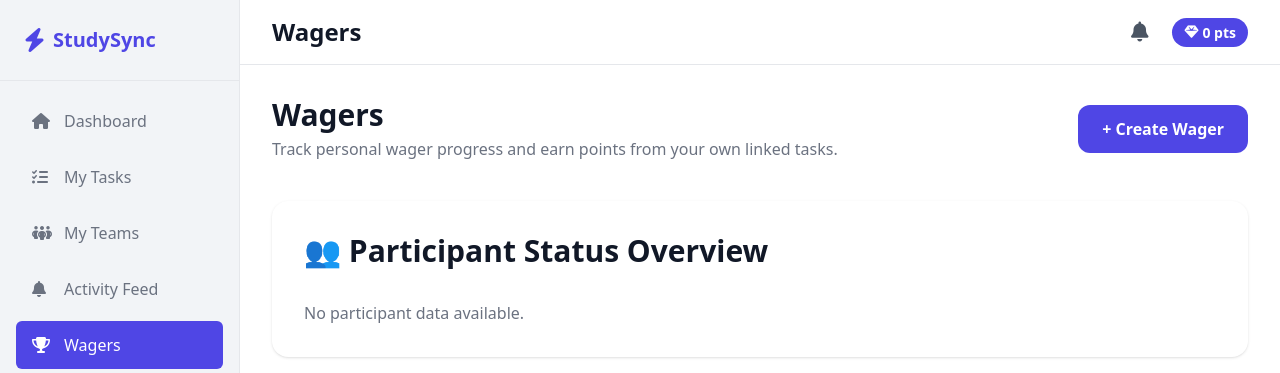
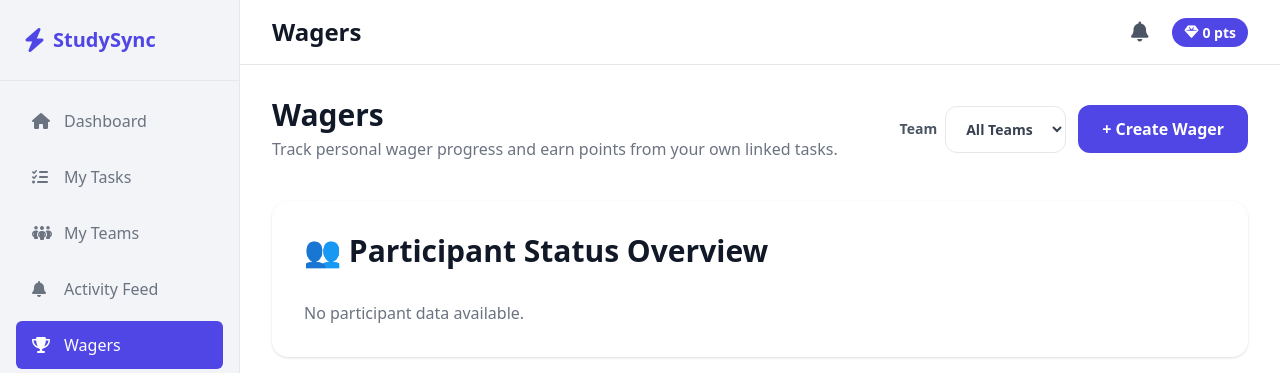
Before and after one commit to dannyc169/Agile-Development-Team-Project, a Flask app: page /wagers in a window 1280 px wide. Shown: the top 373 px of the page. Run offline with Flask 3, Linux system fonts and the light colour scheme; the visitor is signed in with stand-in values (Sample User, id 1); data that the repository does not hold is empty; some libraries are stand-ins or nearby versions.

Commit message:
Add team filter to wager page
Updated wager detail template to improve team filtering functionality and clarify user interface.

```diff
--- a/studysync/app/templates/wagers/detail.html
+++ b/studysync/app/templates/wagers/detail.html
@@ -339,8 +339,10 @@
 {% block content %}
 <div class="space-y-10">
     {#
-      Leaders can switch between their own wagers and all wagers from teams they lead.
-      Regular members only receive the personal view and will not see this toggle.
+      Page toolbar:
+      - Leaders can switch between Personal and Team Members views.
+      - Everyone can filter the current view by team.
+      - The available teams are prepared by the route based on the current scope.
     #}
     <div class="flex flex-col gap-4 lg:flex-row lg:items-center lg:justify-between">
         <div>
@@ -351,21 +353,51 @@
         </div>
 
         <div class="flex flex-wrap items-center gap-3">
+            {% set current_scope = scope|default('personal') %}
+            {% set current_team_id = selected_team_id|default(none) %}
+            {% set current_team_filter = current_team_id if current_team_id else 'all' %}
+
             {% if can_view_team_wagers|default(false) %}
             <div class="flex items-center gap-2 rounded-xl bg-white border border-gray-200 p-1 shadow-sm">
-                <a href="{{ url_for('wagers_detail', scope='personal') }}"
+                <a href="{{ url_for('wagers_detail', scope='personal', team_id=current_team_filter) }}"
                    class="px-4 py-2 rounded-lg text-sm font-semibold transition
-                          {{ 'bg-indigo-600 text-white shadow-sm' if scope|default('personal') == 'personal' else 'text-gray-600 hover:bg-gray-50' }}">
+                          {{ 'bg-indigo-600 text-white shadow-sm' if current_scope == 'personal' else 'text-gray-600 hover:bg-gray-50' }}">
                     Personal
                 </a>
 
-                <a href="{{ url_for('wagers_detail', scope='team') }}"
+                <a href="{{ url_for('wagers_detail', scope='team', team_id=current_team_filter) }}"
                    class="px-4 py-2 rounded-lg text-sm font-semibold transition
-                          {{ 'bg-indigo-600 text-white shadow-sm' if scope|default('personal') == 'team' else 'text-gray-600 hover:bg-gray-50' }}">
+                          {{ 'bg-indigo-600 text-white shadow-sm' if current_scope == 'team' else 'text-gray-600 hover:bg-gray-50' }}">
                     Team Members
                 </a>
             </div>
             {% endif %}
+
+            {# Team filter for the current Wager view. #}
+            <form method="GET"
+                  action="{{ url_for('wagers_detail') }}"
+                  class="flex items-center gap-2">
+                <input type="hidden" name="scope" value="{{ current_scope }}">
+
+                <label for="teamFilter" class="text-sm font-semibold text-gray-600">
+                    Team
+                </label>
+
+                <select id="teamFilter"
+                        name="team_id"
+                        onchange="this.form.submit()"
+                        class="px-4 py-3 bg-white border border-gray-200 rounded-xl text-sm font-semibold text-gray-700 focus:outline-none focus:ring-2 focus:ring-indigo-200 focus:border-indigo-500">
+                    <option value="all" {{ 'selected' if not current_team_id else '' }}>
+                        All Teams
+                    </option>
+
+                    {% for team in team_filter_teams|default([]) %}
+                    <option value="{{ team.id }}" {{ 'selected' if current_team_id == team.id else '' }}>
+                        {{ team.name }}
+                    </option>
+                    {% endfor %}
+                </select>
+            </form>
 
             <a href="{{ url_for('create_wager') }}"
                class="px-6 py-3 bg-indigo-600 text-white rounded-xl font-semibold hover:bg-indigo-700 transition">
@@ -380,6 +412,10 @@
             You are viewing all wagers from teams you lead.
         {% else %}
             You are viewing your personal wagers only.
+        {% endif %}
+
+        {% if selected_team_id|default(none) %}
+            <span class="ml-1">The list is filtered by the selected team.</span>
         {% endif %}
     </div>
     {% endif %}
```
